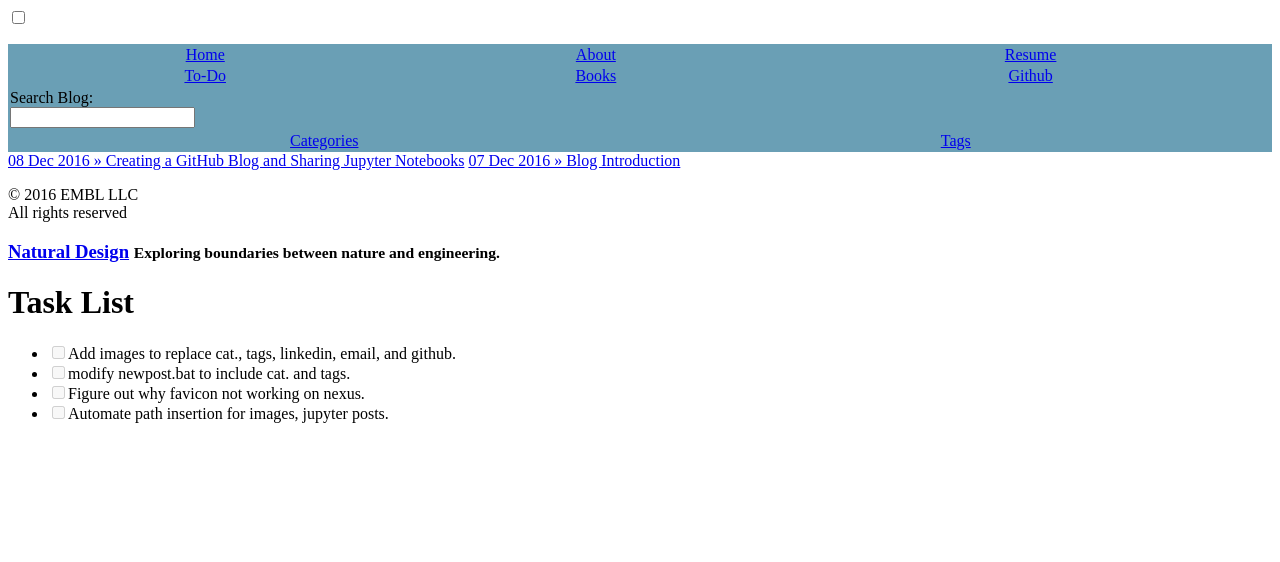
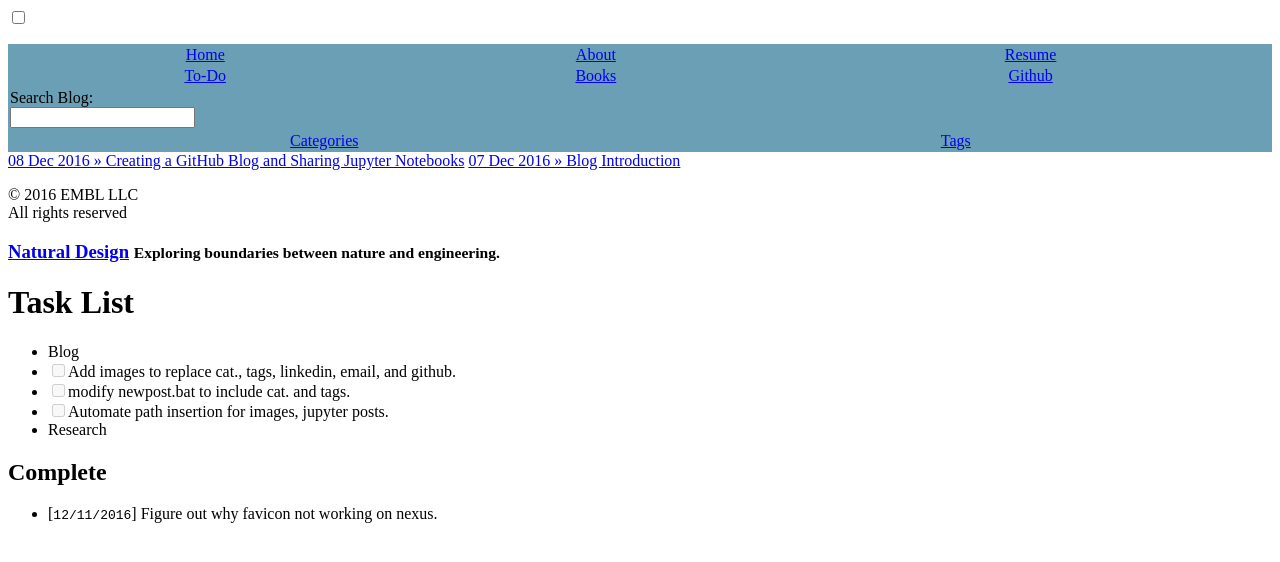
Before and after one commit to stembl/stembl.github.io, a Jekyll site: the page built from todo.md, in a window 1280 px wide. Shown: the top 562 px of the page. Built offline with Jekyll 4.4.1, drawn with Linux system fonts in a browser that asks for light colours; our own code applies the rules of GitHub Pages for plain Markdown files.

Commit message:
finished favicons

```diff
--- a/todo.md
+++ b/todo.md
@@ -2,7 +2,12 @@
 title: Task List
 ---
 
-- [ ] Add images to replace cat., tags, linkedin, email, and github.
-- [ ] modify newpost.bat to include cat. and tags.
-- [ ] Figure out why favicon not working on nexus.
-- [ ] Automate path insertion for images, jupyter posts.
+- Blog
+ - [ ] Add images to replace cat., tags, linkedin, email, and github.
+ - [ ] modify newpost.bat to include cat. and tags.
+ - [ ] Automate path insertion for images, jupyter posts.
+- Research
+
+
+## Complete
+- [`12/11/2016`] Figure out why favicon not working on nexus.
```
Also changed, not shown: _posts/2016-12-08-creating-a-github-blog-and-sharing-jupyter-notebooks.md (+1 -1 lines).
